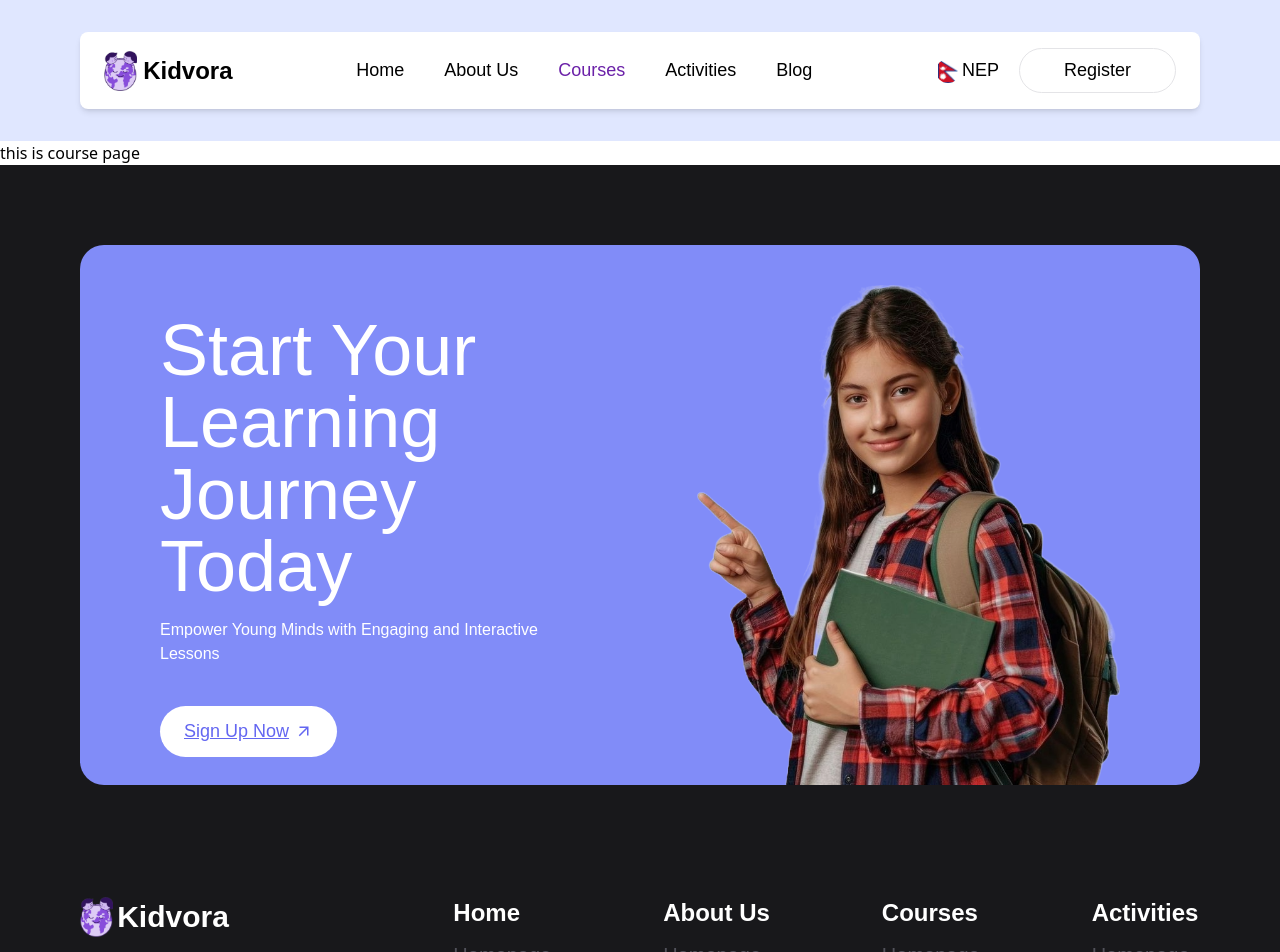
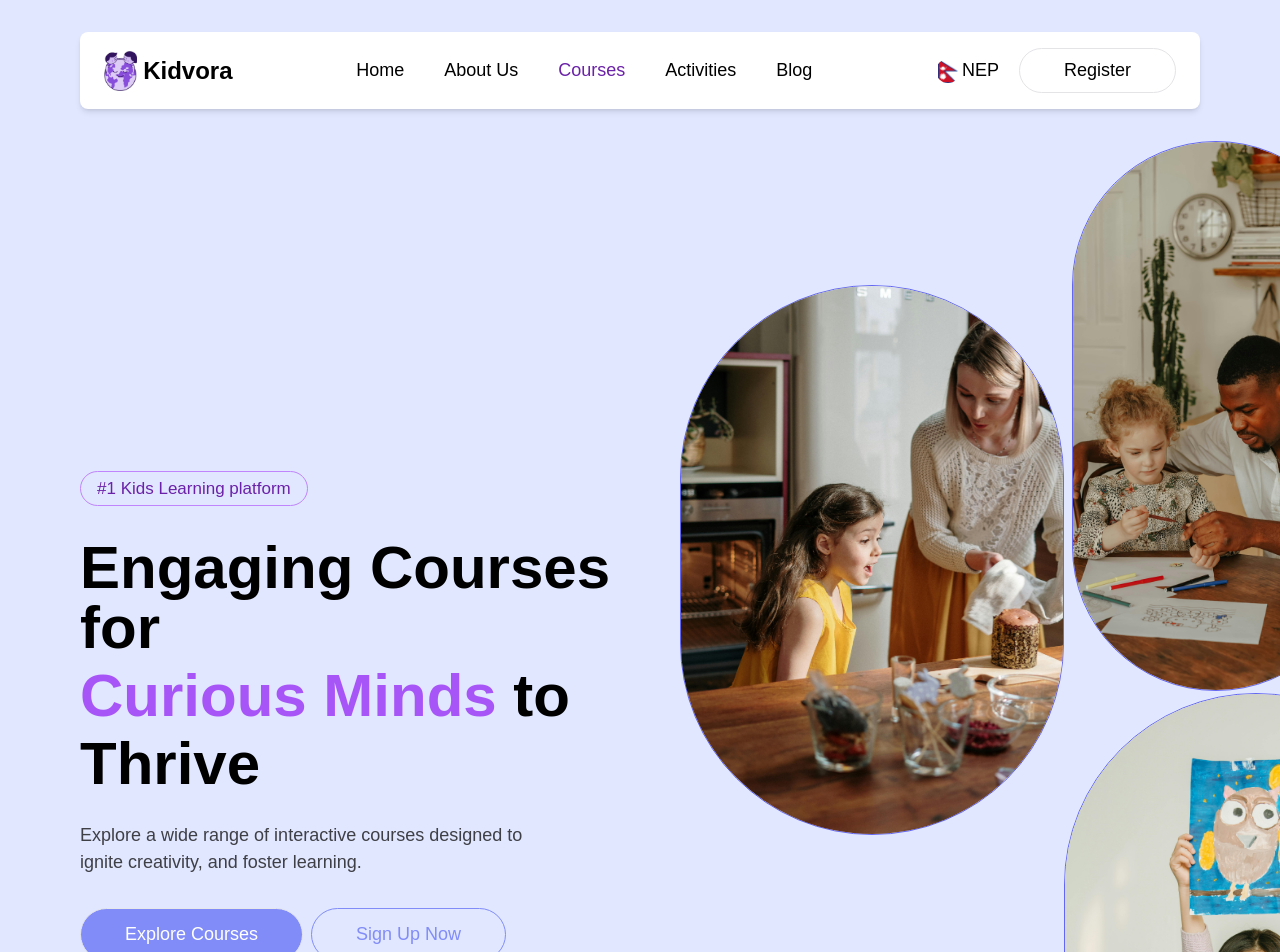
Before and after one commit to dikshitshrestha/Kidvora, a React (Vite) app: page /courses in a window 1280 px wide. Shown: the top 952 px of the page. Built offline with nearby package versions, Linux system fonts and the light colour scheme.

Commit message:
created courses page hero section

```diff
--- a/src/Components/Courses/Courses.jsx
+++ b/src/Components/Courses/Courses.jsx
@@ -1,9 +1,10 @@
 import React from "react";
+import CoursesHero from "./CoursesHero";
 
 export default function Courses() {
   return (
     <div>
-      <h1>this is course page</h1>
+      <CoursesHero />
     </div>
   );
 }
--- /dev/null
+++ b/src/Components/Courses/CoursesHero.jsx
@@ -0,0 +1,44 @@
+import React from "react";
+import { NavLink } from "react-router-dom";
+import HeroImage from "../Blog/HeroImage";
+
+export default function CoursesHero() {
+  return (
+    <div className="bg-indigo-100 font-poppins flex items-center">
+      <div className="w-1/2 pl-20">
+        <div className=" text-[17px] flex w-full">
+          <h1 className="border-purple-400 border-[1px] py-1 px-4 rounded-full text-purple-800">
+            #1 Kids Learning platform
+          </h1>
+        </div>
+        <div className="py-8">
+          <h1 className="text-6xl font-semibold flex flex-col gap-2">
+            <h1>Engaging Courses for</h1>
+            <h1>
+              <span className="text-purple-500">Curious Minds</span> to
+            </h1>
+            <h1>Thrive</h1>
+          </h1>
+          <h1 className="pt-7 text-zinc-700 text-[18px]">
+            Explore a wide range of interactive courses designed to <br />{" "}
+            ignite creativity, and foster learning.
+          </h1>
+        </div>
+        <div className="text-[18px] flex gap-2">
+          <NavLink
+            to="/courses"
+            className="border-[1px] px-11 py-3 rounded-full bg-indigo-400 hover:bg-indigo-800 ease-in-out duration-300 text-white"
+          >
+            Explore Courses
+          </NavLink>
+          <button className="border-indigo-400 border-[1px] px-11 py-3 rounded-full hover:bg-indigo-400 ease-in-out duration-300 text-indigo-400 hover:text-white">
+            Sign Up Now
+          </button>
+        </div>
+      </div>
+      <div className="h-[1150px] flex gap-6 w-1/2 px-10 overflow-hidden">
+        <HeroImage />
+      </div>
+    </div>
+  );
+}
```
